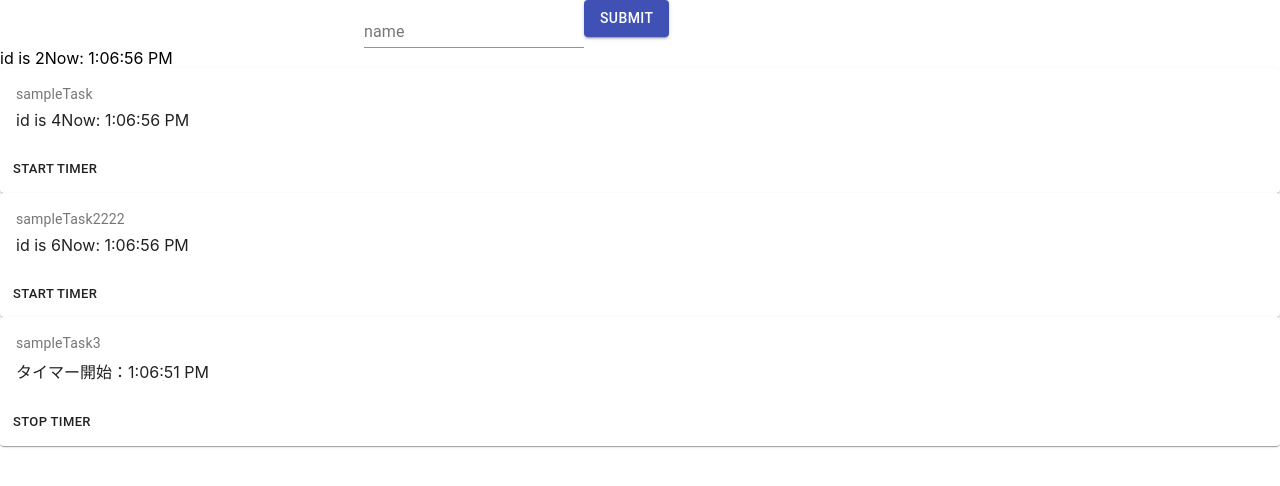
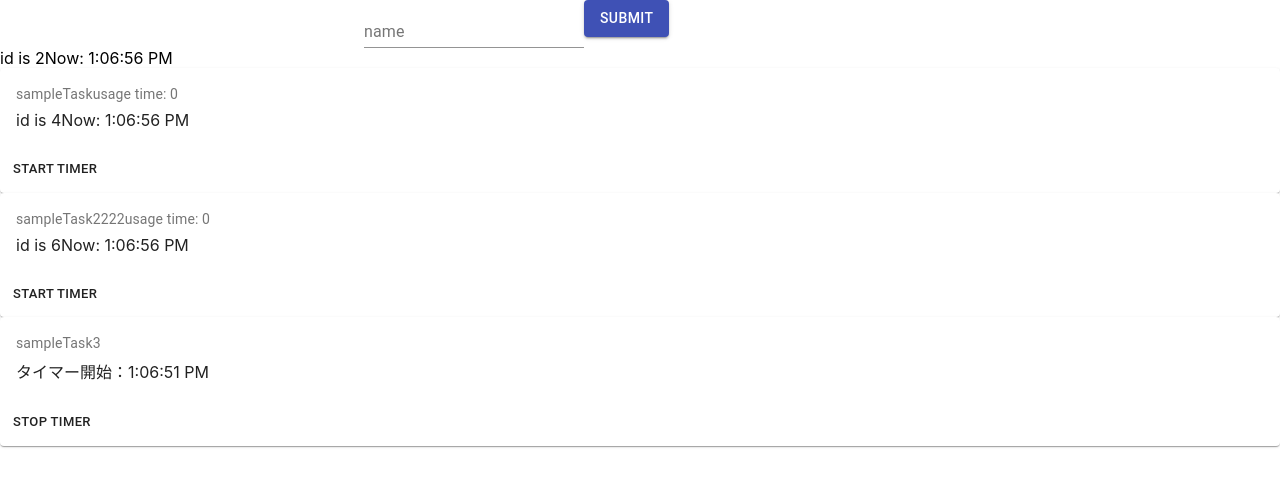
Before and after one commit to FScoward/time-is-money, a React (Create React App) app in the folder web/: page / in a window 1280 px wide. Shown: the top 486 px of the page. Built offline with nearby package versions, Linux system fonts and the light colour scheme.

Commit message:
利用時間を加算する処理をつけた

```diff
--- a/web/src/components/Task.ts
+++ b/web/src/components/Task.ts
@@ -1,7 +1,7 @@
 import TimeRecord from './TimeRecord';
 
 export interface Task {
-  id: string,
+  id: string
   title: string
   usageTime: number
   records: TimeRecord[]
--- a/web/src/components/TaskCard.tsx
+++ b/web/src/components/TaskCard.tsx
@@ -49,11 +49,20 @@ export default function TaskCard(props: { task: Task, taskHandler: ((newWipTask:
     setTask(newTask)
   }
 
+  // todo: タイマーストップするときにusagetimeに加算するようにする
+  let sum = task.records
+    // .map(r => (r.endTime.valueOf() - r.startTime.valueOf()))
+    .map(r => (r.endTime.getTime() - r.startTime.getTime()))
+    .reduce((sum, current) => sum + current, 0)
+
+
+
   return (
     <Card className={classes.root}>
       <CardContent>
         <Typography className={classes.title} color="textSecondary" gutterBottom>
           {task.title}
+          usage time: {sum}
         </Typography>
         <Timer />
       </CardContent>
--- a/web/src/components/WIPTaskCard.tsx
+++ b/web/src/components/WIPTaskCard.tsx
@@ -37,12 +37,7 @@ export default function WIPTaskCard(props: { task: WIPTask, taskHandler: ((task:
       ...props.task,
       records: [...props.task.records, record]
     }
-// todo
     props.taskHandler(stopTask)
-
-
-
-
   }
 
   return (
```
Also changed, not shown: 1 other file (tests, documents, lock files or other folders).
